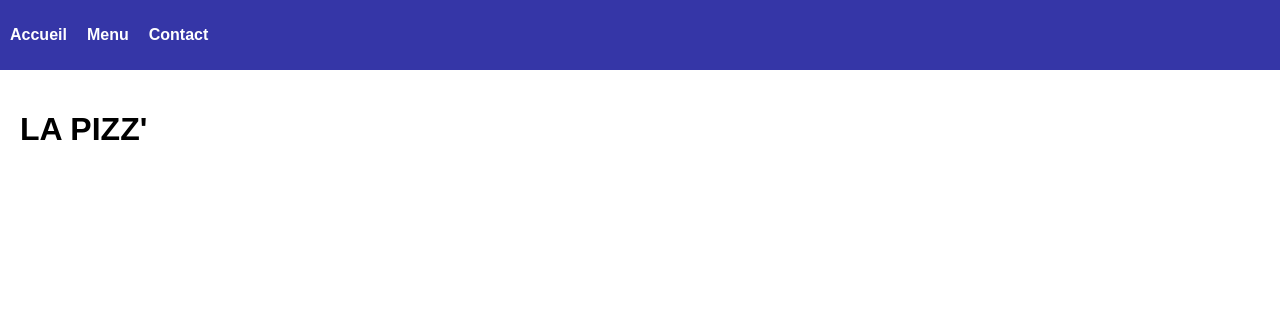
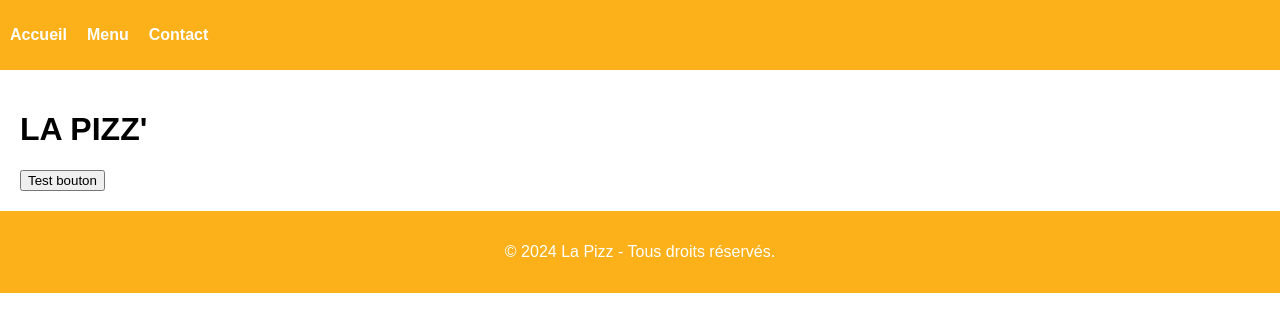
Before and after one commit to MustaphaMab/La_pizz_avec_REACT, a React (Create React App) app in the folder frontend/: page / in a window 1280 px wide. Shown: the top 332 px of the page. Built offline with nearby package versions, Linux system fonts and the light colour scheme.

Commit message:
ajout composant + test button

```diff
--- a/frontend/src/App.css
+++ b/frontend/src/App.css
@@ -7,7 +7,7 @@ body {
 }
 
 header {
-  background-color: #3536a7;
+  background-color: rgb(252, 177, 27);
   padding: 10px;
 }
 
@@ -30,3 +30,10 @@ header nav ul li a {
 main {
   padding: 20px;
 }
+
+footer {
+  text-align: center;
+  padding: 1em;
+  background-color: rgb(252, 177, 27);
+  color: white;
+}
--- a/frontend/src/App.js
+++ b/frontend/src/App.js
@@ -1,10 +1,10 @@
 import React from 'react';
 import { BrowserRouter as Router, Route, Routes } from 'react-router-dom';
 import Header from './pages/header';
-
 import Accueil from './pages/accueil';
 import Menu from './pages/menu';
 import Contact from './pages/contact';
+import Footer from './pages/footer';
 
 import './App.css';
 
@@ -20,7 +20,7 @@ function App() {
                     <Route path="/contact" element={<Contact />} />
                 </Routes>
             </main>
-
+            <Footer />
         </Router>
     );
 }
--- /dev/null
+++ b/frontend/src/components/Button.module.css
@@ -0,0 +1,13 @@
+
+.button {
+    background-color: #4CAF50;
+    color: white;
+    padding: 10px 24px;
+    border: none;
+    border-radius: 4px;
+    cursor: pointer;
+  }
+
+  .button:hover {
+    background-color: #45a049;
+  }
--- /dev/null
+++ b/frontend/src/components/button.js
@@ -0,0 +1,10 @@
+import React from "react";
+import styles from "./Button.module.css";
+
+function button({ onClick, children }) {
+    return (
+        <button className="{styles.button} onClick={onClick}"> {children} </button>
+    );
+}
+
+export default button;
--- a/frontend/src/pages/accueil.js
+++ b/frontend/src/pages/accueil.js
@@ -1,9 +1,13 @@
 import React from 'react';
+import button from '../components/button';
+import { Button } from 'bootstrap';
+
 
 function accueil() {
     return (
         <div>
             <h1>LA PIZZ'</h1>
+            <button onClick={() => alert('Le bouton fonctionne !')}>Test bouton</button>
         </div>
     );
 }
--- /dev/null
+++ b/frontend/src/pages/footer.js
@@ -0,0 +1,11 @@
+import React from "react";
+
+function Footer() {
+    return (
+        <footer>
+            <p>&copy; 2024 La Pizz  - Tous droits réservés.</p>
+        </footer>
+    );
+}
+
+export default Footer;
```
